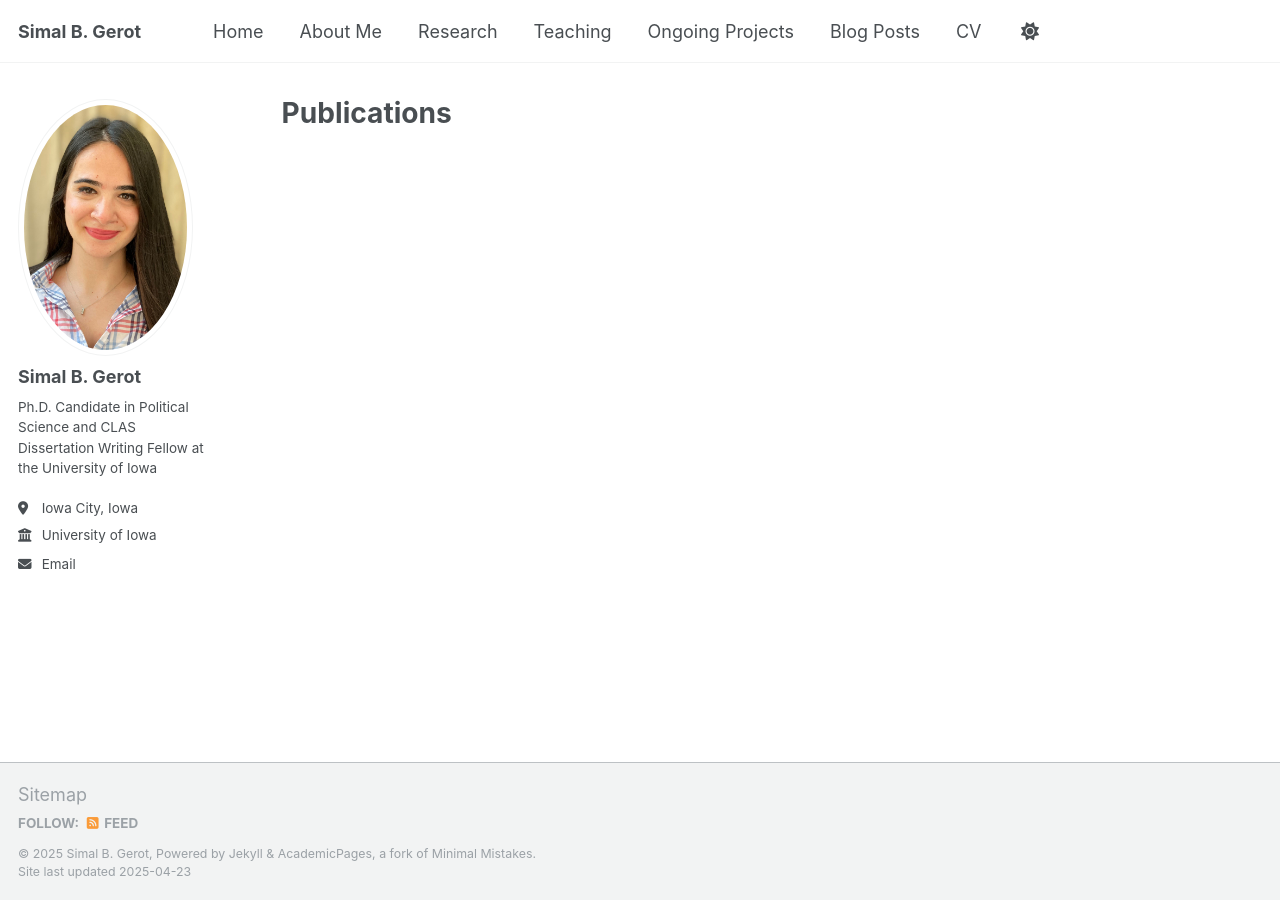
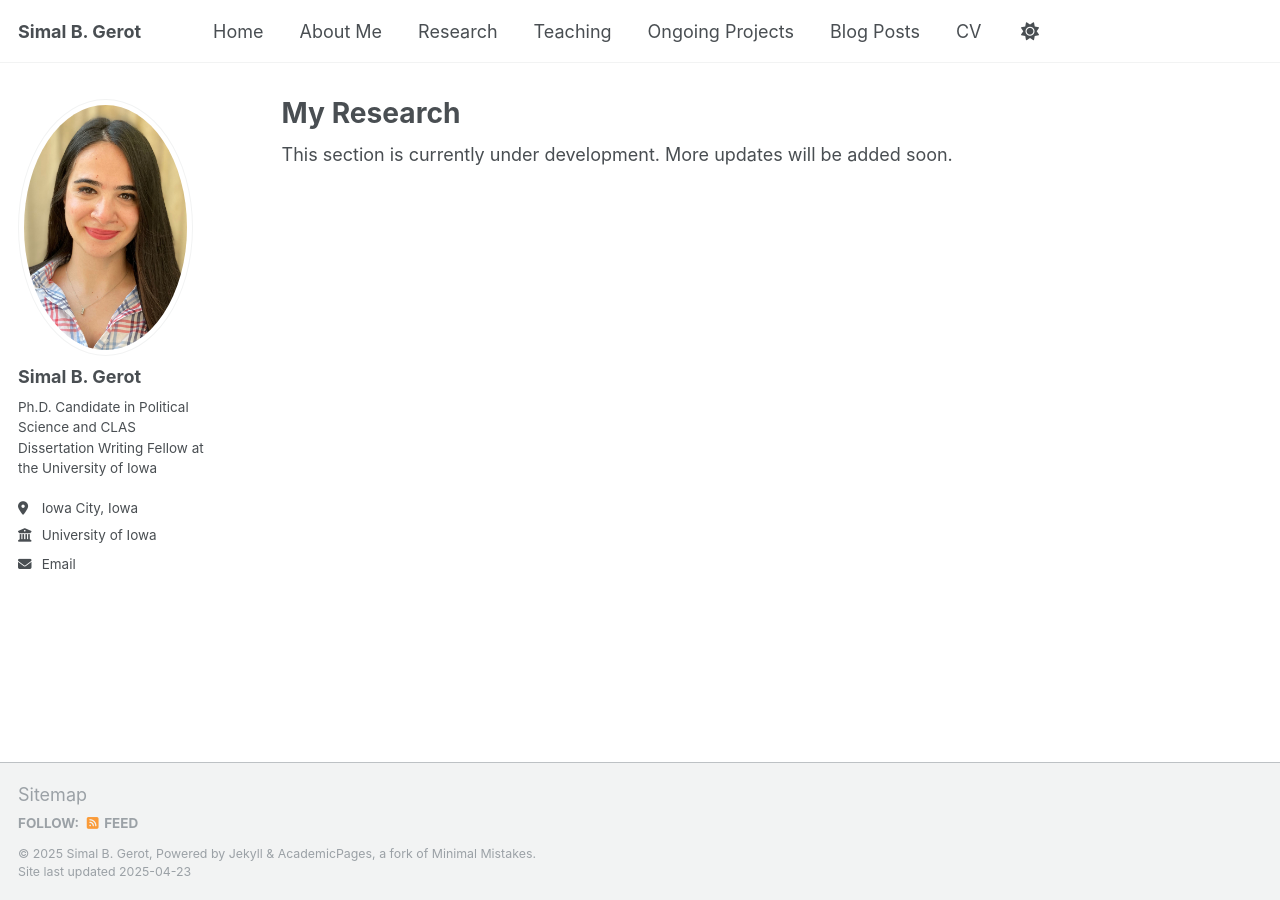
Before and after one commit to sbgerot/sbgerot.github.io, a Jekyll site: the page built from _pages/publications.html, in a window 1280 px wide. Built offline with Jekyll 4.4.1, drawn with Linux system fonts in a browser that asks for light colours.

Commit message:
Update publications.html

```diff
--- a/_pages/publications.html
+++ b/_pages/publications.html
@@ -1,33 +1,8 @@
 ---
 layout: archive
-title: "Publications"
+title: "My Research"
 permalink: /publications/
 author_profile: true
 ---
 
-{% if site.author.googlescholar %}
-  <div class="wordwrap">You can also find my articles on <a href="{{site.author.googlescholar}}">my Google Scholar profile</a>.</div>
-{% endif %}
-
-{% include base_path %}
-
-<!-- New style rendering if publication categories are defined -->
-{% if site.publication_category %}
-  {% for category in site.publication_category  %}
-    {% assign title_shown = false %}
-    {% for post in site.publications reversed %}
-      {% if post.category != category[0] %}
-        {% continue %}
-      {% endif %}
-      {% unless title_shown %}
-        <h2>{{ category[1].title }}</h2><hr />
-        {% assign title_shown = true %}
-      {% endunless %}
-      {% include archive-single.html %}
-    {% endfor %}
-  {% endfor %}
-{% else %}
-  {% for post in site.publications reversed %}
-    {% include archive-single.html %}
-  {% endfor %}
-{% endif %}
+This section is currently under development. More updates will be added soon.
```
